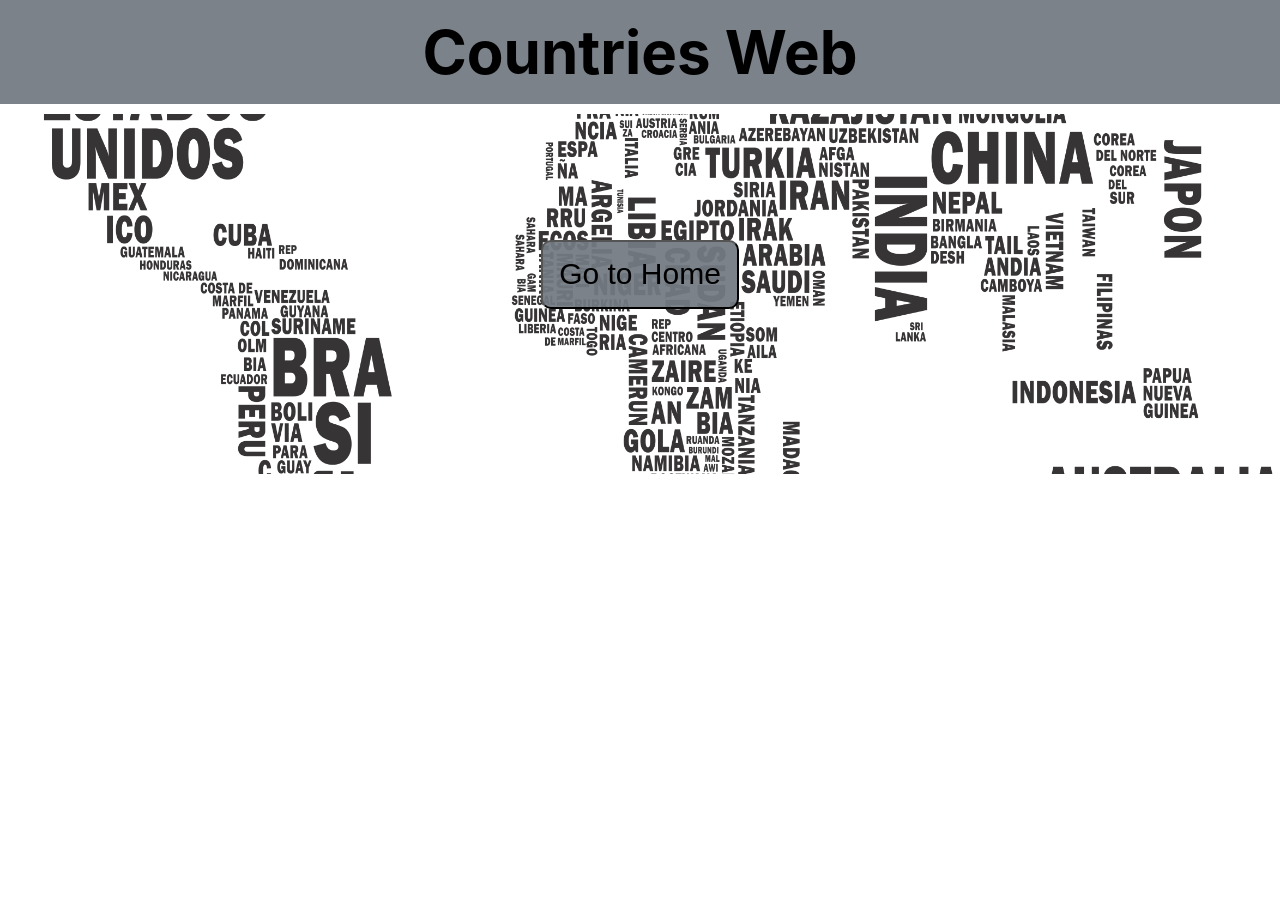
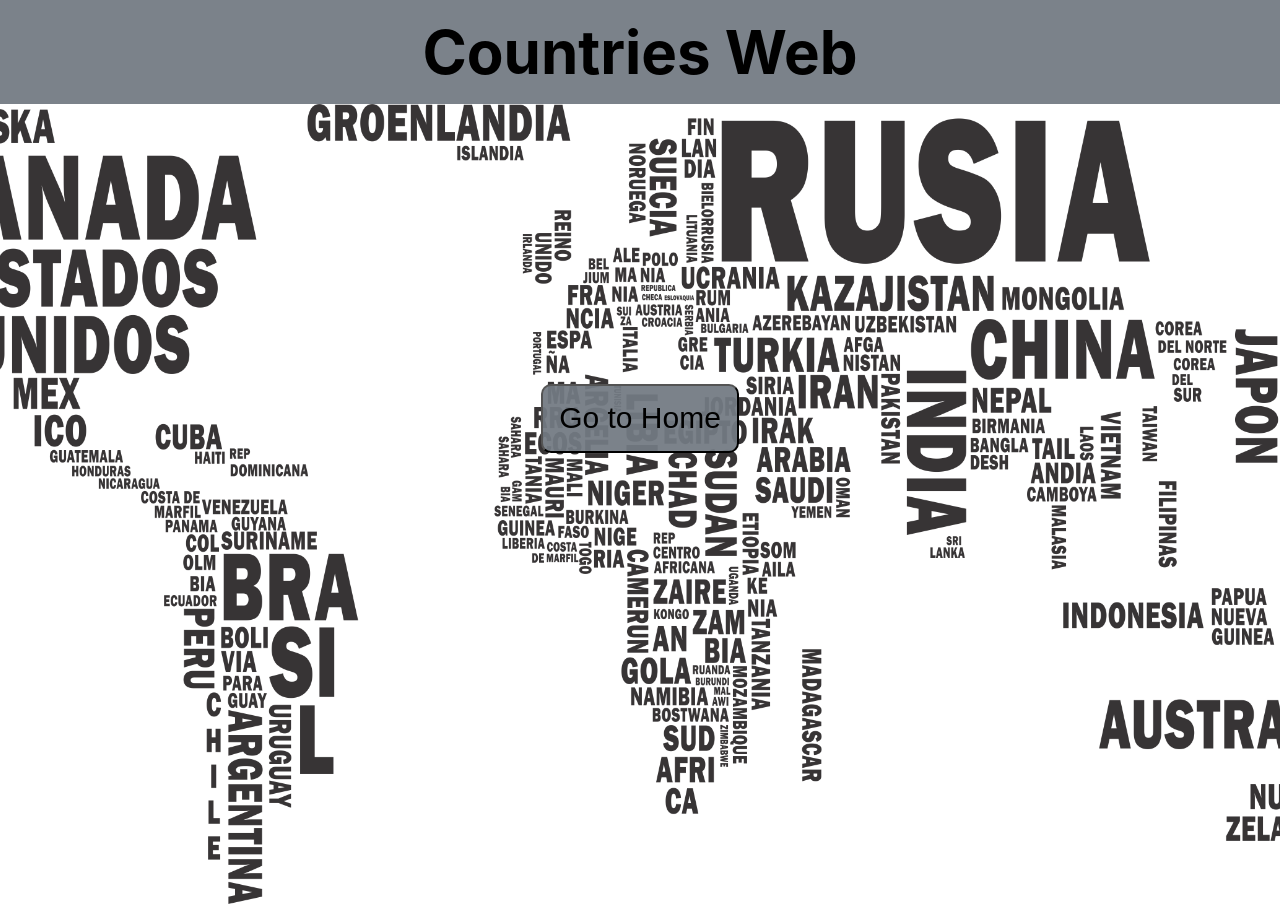
Before and after one commit to Iron-mind/PI-Countries, a React (Create React App) app in the folder client/: page / in a window 1280 px wide. Before the commit the page ends 800 px from the top, so only its background shows below. Built offline with nearby package versions, Linux system fonts and the light colour scheme.

Commit message:
fix client

```diff
--- a/client/public/index.html
+++ b/client/public/index.html
@@ -24,7 +24,7 @@
       work correctly both with client-side routing and a non-root public URL.
       Learn how to configure a non-root public URL by running `npm run build`.
     -->
-    <title>React App</title>
+    <title>Countries</title>
   </head>
   <body>
     <noscript>You need to enable JavaScript to run this app.</noscript>
--- a/client/src/components/Landing.css
+++ b/client/src/components/Landing.css
@@ -1,18 +1,14 @@
 
 .landingImg {
+
     width: 100%;
-    height: 360px;
+    height: 100%;
     background-image: url('../countries.png');
     background-position: center;
-    font-family: sans-serif;
     background-size: cover;
-    margin: auto;
-    margin-bottom: 0px;
+    margin-top:  0rem;
     position: relative;
-    top: 10px;
     border-radius: 5px;
-
-
 }
 
 .btn-home{
@@ -40,3 +36,8 @@
     margin-inline-end: 0px;
     font-weight: bold;
 }
+
+.landing{
+  background-color: #ffffff;
+  height: 100vh;
+}
--- a/client/src/components/Options.jsx
+++ b/client/src/components/Options.jsx
@@ -1,10 +1,12 @@
-import React, { useState } from "react";
-import { getCountries, getCountriesInOrder,filterByContinent } from "../actions";
+import React, { useState,useEffect } from "react";
+import { getCountries, getCountriesInOrder,filterByContinent, setSearchInput } from "../actions";
 import { connect } from "react-redux";
 
- function Options({countries,getCountriesInOrder, getCountries, searchInput,filterByContinent}) {
+ function Options({countries,getCountriesInOrder, getCountries, searchInput,filterByContinent,setSearchInput}) {
 
-
+   useEffect(()=>{
+          setSearchInput('')
+   },[])
   //TODO: pass these states to the 'store' to create reset options
   //TODO: create options reset functionality
   const [continent, setContinent] = useState('none')
@@ -82,6 +84,7 @@ import { connect } from "react-redux";
       setContinent('none')
       setOrderByPopulation('none')
       setOrderByAlphabetic('asc')
+      setSearchInput('')
   }
   return (
     <div className='left-bar'>
@@ -140,7 +143,8 @@ function mapDispatchToProps(dispatch) {
   return {
     getCountries: (name,populationOrder) => dispatch(getCountries(name,populationOrder)),
     getCountriesInOrder: (name, populationOrder)=> dispatch(getCountriesInOrder(name,populationOrder)),
-    filterByContinent: (cont)=> dispatch(filterByContinent(cont))
+    filterByContinent: (cont)=> dispatch(filterByContinent(cont)),
+    setSearchInput:(input)=> dispatch(setSearchInput(input))
   };
 }
 
```
Also changed, not shown: 15 other files (tests, documents, lock files or other folders).
